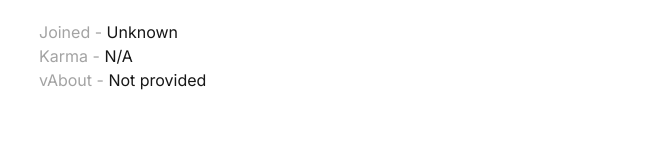
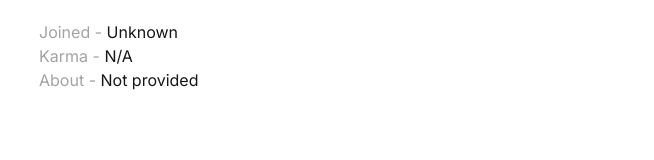
Before and after one commit to ni5arga/hacknio, a Next.js app: page /user/1 in a window 1280 px wide. Shown: the part 136-296 px from the top of the page, without its empty margins (313-967 px from the left). Built offline with nearby package versions, Linux system fonts and the light colour scheme; no server answers.

Commit message:
Update page.tsx

```diff
--- a/src/app/user/[username]/page.tsx
+++ b/src/app/user/[username]/page.tsx
@@ -56,7 +56,7 @@ export default function UserProfilePage({ params }: { params: { username: string
       <h1 className="text-xl text-orange-400  mb-4">{user?.id}&apos;s Profile</h1>
       <p><span className="text-neutral-400"> Joined - </span> {user?.created ? formatJoinedDate(user.created) : 'Unknown'}</p>
       <p><span className="text-neutral-400"> Karma  - </span> {user?.karma || 'N/A'}</p>
-      <p><span className="text-neutral-400">vAbout  - </span> {sanitizeAboutText(user?.about)}</p>
+      <p><span className="text-neutral-400"> About  - </span> {sanitizeAboutText(user?.about)}</p>
     </div>
   );
 }
```
